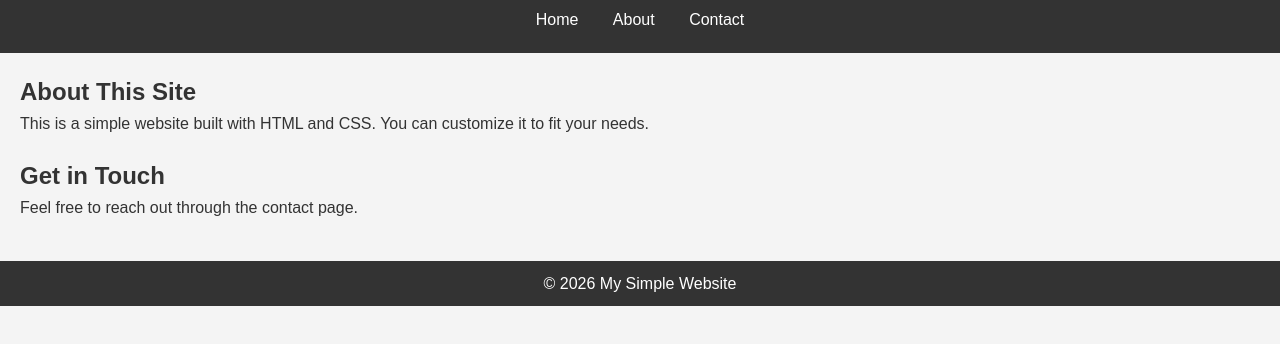
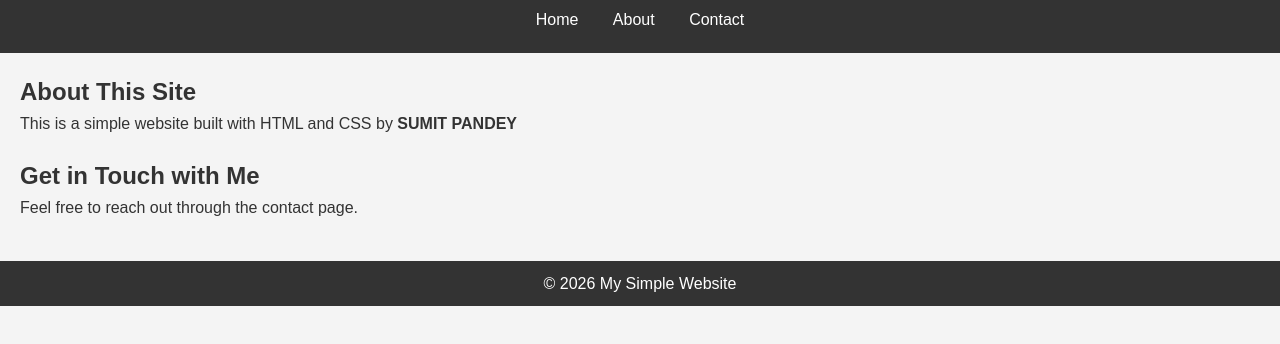
Before and after one commit to nirojshahi2301264-dot/website, a plain HTML site: page index.html in a window 1280 px wide. Shown: the part 74-418 px from the top of the page. Drawn offline with Linux system fonts and the light colour scheme.

Commit message:
Update index.html

```diff
--- a/index.html
+++ b/index.html
@@ -21,11 +21,11 @@
   <main>
     <section>
       <h2>About This Site</h2>
-      <p>This is a simple website built with HTML and CSS. You can customize it to fit your needs.</p>
+      <p>This is a simple website built with HTML and CSS by <b>SUMIT PANDEY</b></p>
     </section>
 
     <section>
-      <h2>Get in Touch</h2>
+      <h2>Get in Touch with Me</h2>
       <p>Feel free to reach out through the contact page.</p>
     </section>
   </main>
```
